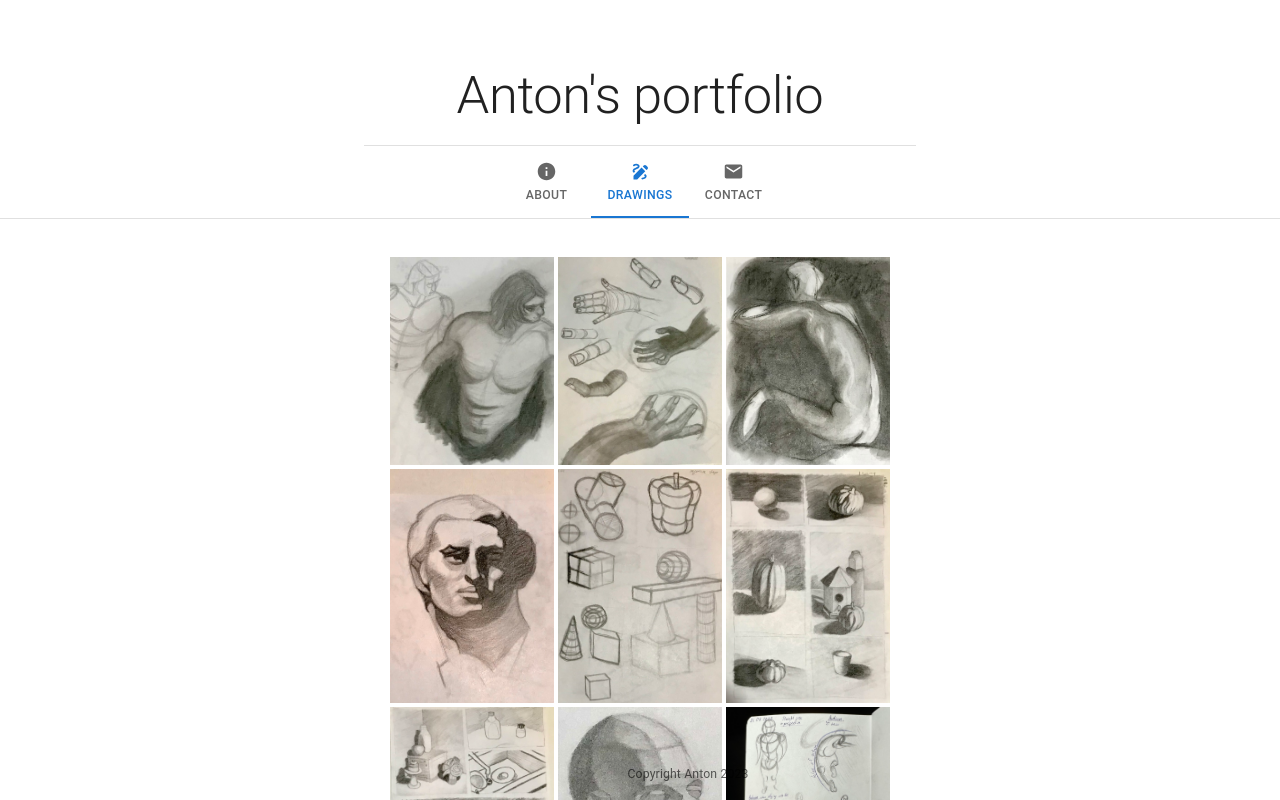
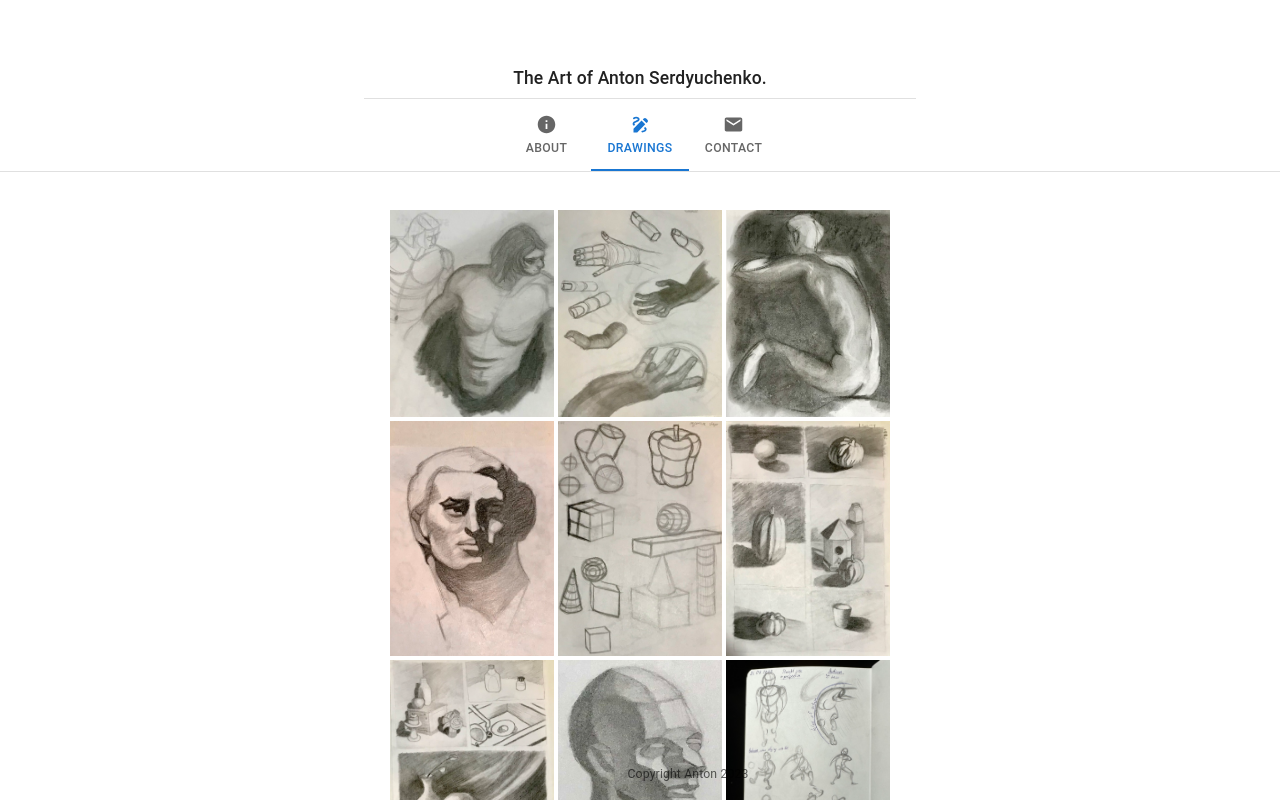
Before and after one commit to anton415/anton415.com, a React (Create React App) app: page / in a window 1280 px wide. Shown: the top 800 px of the page. Built offline with nearby package versions, Linux system fonts and the light colour scheme.

Commit message:
Changed header.

```diff
--- a/src/App.js
+++ b/src/App.js
@@ -24,13 +24,13 @@ export default function App() {
         >
           <Container maxWidth="sm">
             <Typography
-              component="h1"
-              variant="h2"
+              component="h4"
+              variant="h6"
               align="center"
               color="text.primary"
               gutterBottom
             >
-              Anton's portfolio
+              The Art of Anton Serdyuchenko.
             </Typography>
             <Divider />
           </Container>
```
